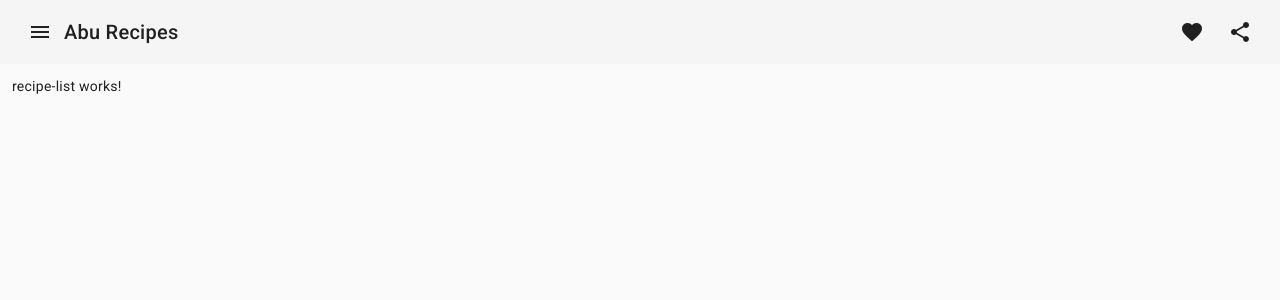
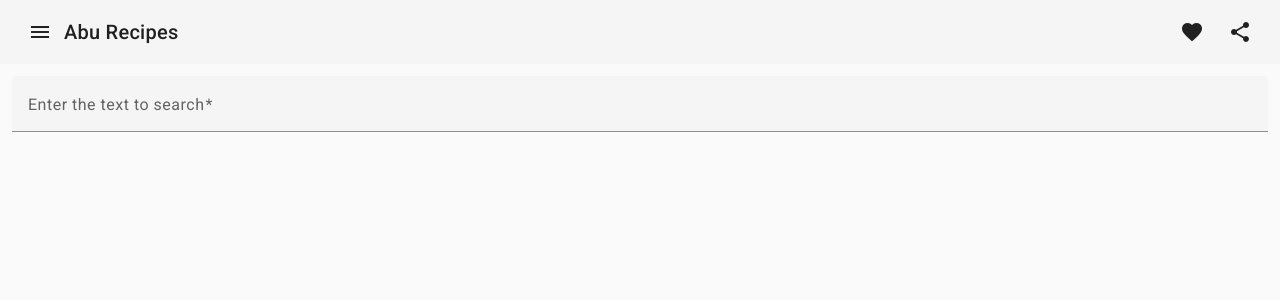
Before and after one commit to iabu94/abu-recipes, an Angular app: page /all in a window 1280 px wide. Shown: the top 300 px of the page. Built offline with nearby package versions, Linux system fonts and the light colour scheme.

Commit message:
Added Search Component

```diff
--- a/src/app/recipe-list/recipe-list.component.html
+++ b/src/app/recipe-list/recipe-list.component.html
@@ -1 +1 @@
-<p>recipe-list works!</p>
+<app-search-field (searchKey)="searchKey.set($event)" />
--- a/src/app/recipe-list/recipe-list.component.ts
+++ b/src/app/recipe-list/recipe-list.component.ts
@@ -1,12 +1,13 @@
-import { Component } from '@angular/core';
+import { Component, signal } from '@angular/core';
+import { SearchFieldComponent } from '../search-field/search-field.component';
 
 @Component({
   selector: 'app-recipe-list',
   standalone: true,
-  imports: [],
+  imports: [SearchFieldComponent],
   templateUrl: './recipe-list.component.html',
-  styleUrl: './recipe-list.component.scss'
+  styleUrl: './recipe-list.component.scss',
 })
 export class RecipeListComponent {
-
+  searchKey = signal<string>('');
 }
--- /dev/null
+++ b/src/app/search-field/search-field.component.html
@@ -0,0 +1,21 @@
+<div class="flex flex-col">
+  <mat-form-field class="">
+    <mat-label>Enter the text to search</mat-label>
+    <input
+      matInput
+      type="text"
+      [formControl]="formControl"
+      autocomplete="off"
+    />
+    @if (formControl.value) {
+    <button
+      matSuffix
+      mat-icon-button
+      aria-label="Clear"
+      (click)="formControl.setValue('')"
+    >
+      <mat-icon>close</mat-icon>
+    </button>
+    }
+  </mat-form-field>
+</div>
--- /dev/null
+++ b/src/app/search-field/search-field.component.ts
@@ -0,0 +1,41 @@
+import { Component, EventEmitter, Output } from '@angular/core';
+import {
+  FormControl,
+  FormsModule,
+  ReactiveFormsModule,
+  Validators,
+} from '@angular/forms';
+import { MatFormField, MatLabel } from '@angular/material/form-field';
+import { MatIcon } from '@angular/material/icon';
+import { MatInput } from '@angular/material/input';
+import { debounceTime, distinctUntilChanged } from 'rxjs';
+
+@Component({
+  selector: 'app-search-field',
+  standalone: true,
+  imports: [
+    MatFormField,
+    MatLabel,
+    MatIcon,
+    FormsModule,
+    MatInput,
+    ReactiveFormsModule,
+  ],
+  templateUrl: './search-field.component.html',
+  styleUrl: './search-field.component.scss',
+})
+export class SearchFieldComponent {
+  formControl = new FormControl('', [Validators.required]);
+
+  @Output() searchKey = new EventEmitter<string>();
+
+  constructor() {
+    this.formControl.valueChanges
+      .pipe(distinctUntilChanged(), debounceTime(500))
+      .subscribe((value) => {
+        if (value) {
+          this.searchKey.emit(value);
+        }
+      });
+  }
+}
```
Also changed, not shown: src/app/search-field/search-field.component.scss (added).
